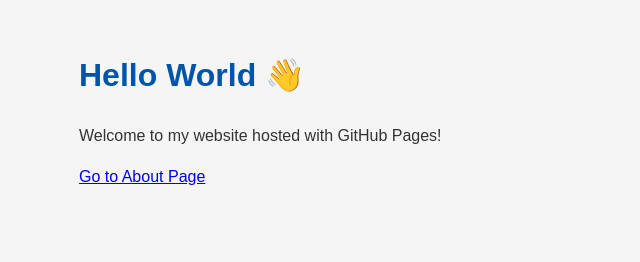
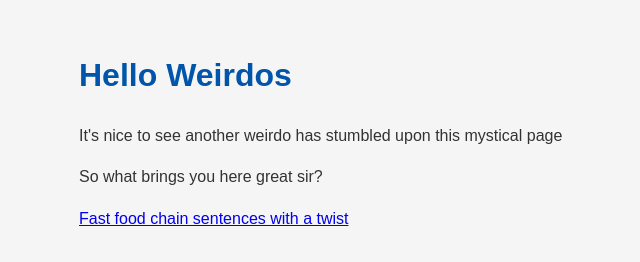
Before and after one commit to TheRatius11/ACoolSiteForWeirdos, a plain HTML site: page index.html in a window 1280 px wide. Shown: the whole page, without its empty margins (261-901 px from the left). Drawn offline with Linux system fonts and the light colour scheme.

Commit message:
Add files via upload

```diff
--- a/index.html
+++ b/index.html
@@ -9,9 +9,10 @@
 </head>
 
 <body>
-    <h1>Hello World 👋</h1>
-    <p>Welcome to my website hosted with GitHub Pages!</p>
-    <p><a href="about.html">Go to About Page</a></p>
+    <h1>Hello Weirdos</h1>
+    <p>It's nice to see another weirdo has stumbled upon this mystical page</p>
+    <p>So what brings you here great sir?</p>
+    <p><a href="about.html">Fast food chain sentences with a twist</a></p>
 </body>
 
 </html>
```
Also changed, not shown: about.html (+3 -3 lines).
